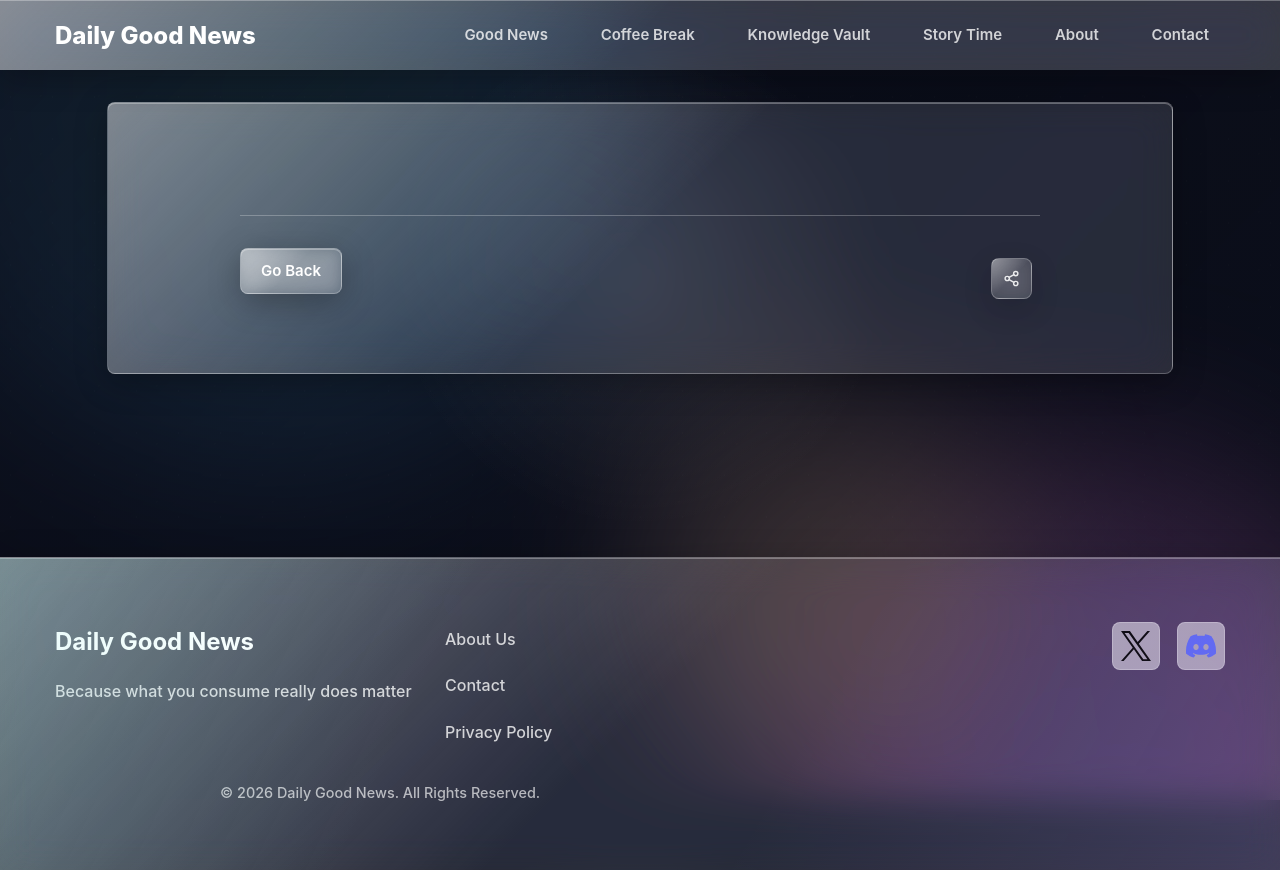
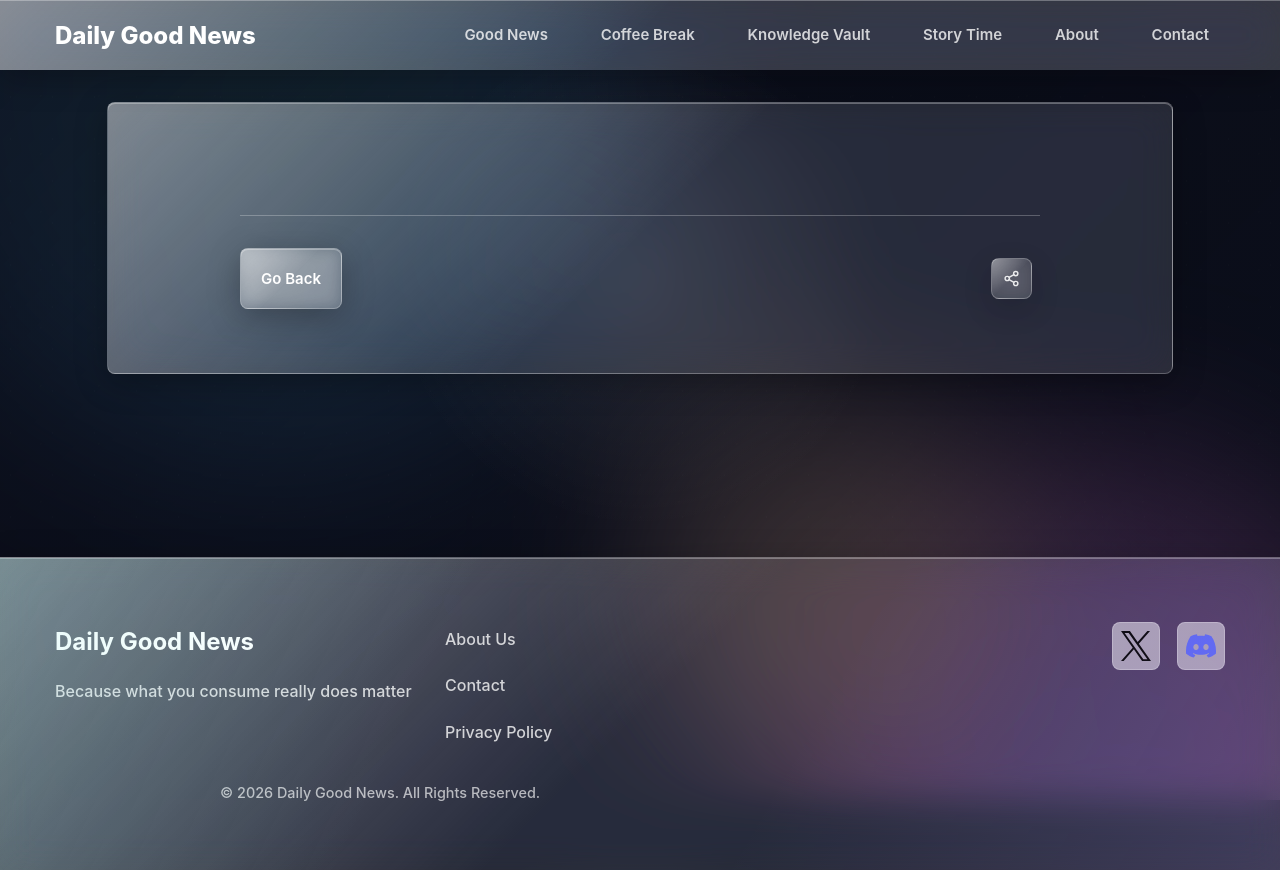
Before and after one commit to skillsharer/dailygoodnews-frontend, a Flask app: template templates/article_item.html in a window 1280 px wide. Run offline with Flask 3, Linux system fonts and the light colour scheme; the template is opened without the code that fills it, so the values that code supplies are empty; parts of the project's set-up code (start-up, migrations or seed data) failed here and were passed over.

Commit message:
Fixed go back button level again

```diff
--- a/static/css/components.css
+++ b/static/css/components.css
@@ -1746,7 +1746,21 @@ a.article-meta-item:hover {
 .articles-item-page .articles-footer .social-share-container,
 .knowledge-item-page .knowledge-footer .social-share-container,
 .storytime-item-page .storytime-footer .social-share-container {
+    align-items: center;
     margin-left: auto;
+}
+
+.news-footer .go-back-btn,
+.articles-footer .go-back-btn,
+.knowledge-footer .go-back-btn,
+.storytime-footer .go-back-btn {
+    display: inline-flex;
+    align-items: center;
+    justify-content: center;
+    min-height: 2.45rem;
+    margin: 0;
+    align-self: center;
+    line-height: 1;
 }
 
 @media (max-width: 520px) {
```
